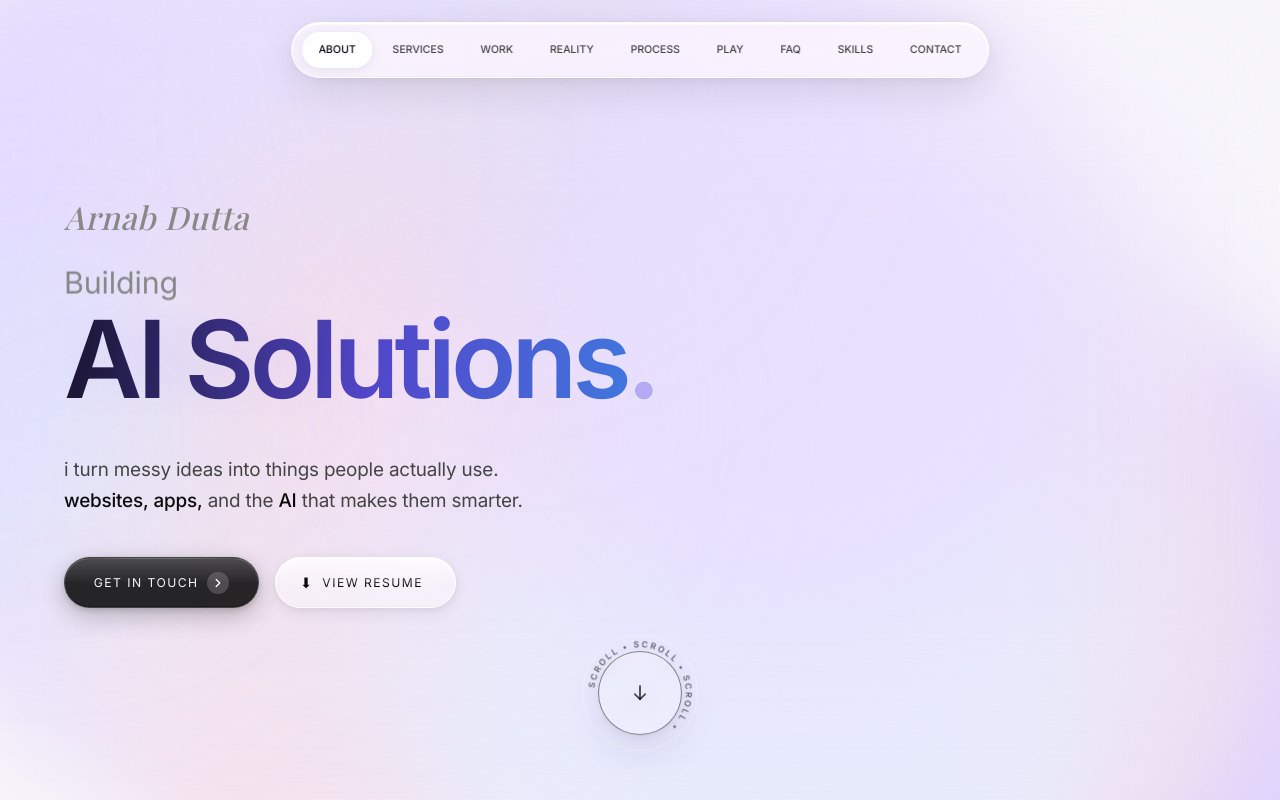
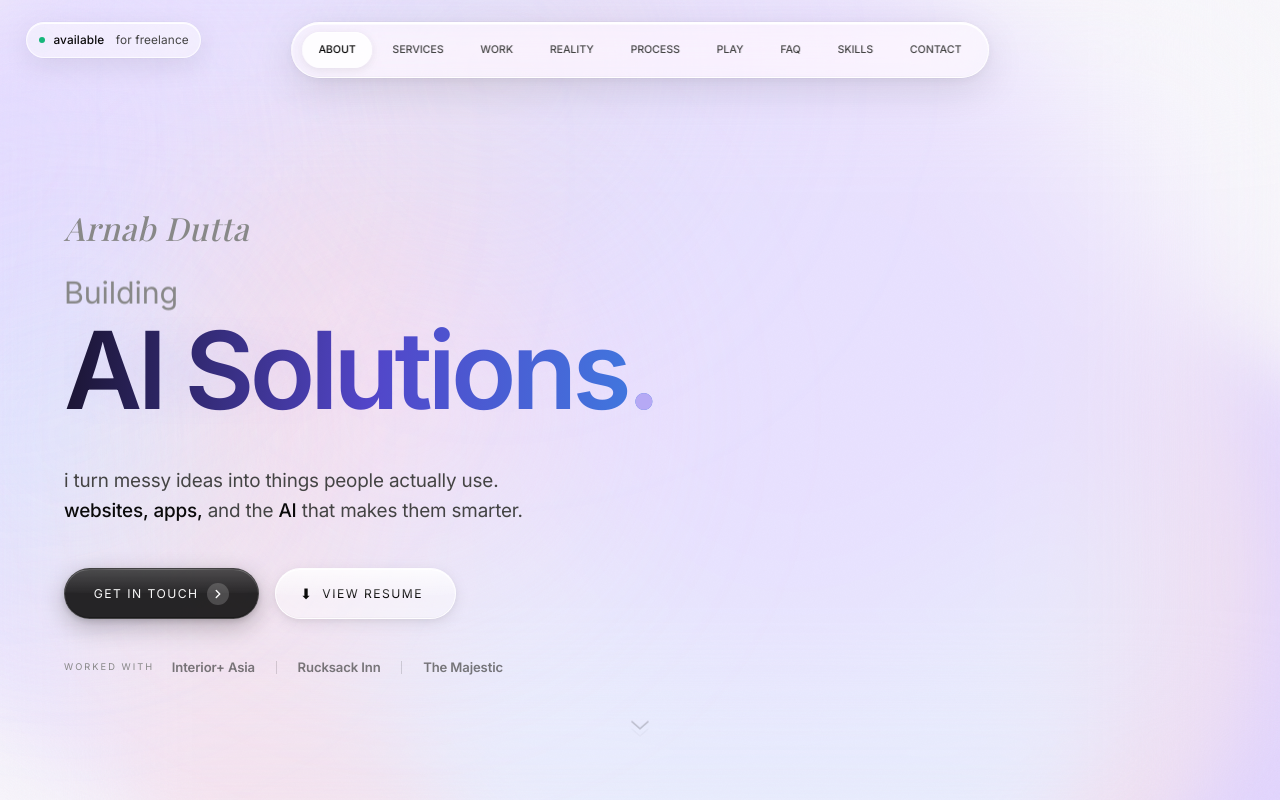
Before and after one commit to arnabxclusive/Portfolio-, a plain HTML site: page index.html in a window 1280 px wide. Shown: the top 800 px of the page. Drawn offline with nearby package versions, Linux system fonts and the light colour scheme; a web font is replaced by a local one.

Commit message:
Update hero section styles and add status indicator
Adjusted hero section padding and added hero status element with animations.

```diff
--- a/index.html
+++ b/index.html
@@ -252,7 +252,7 @@
     /* ── HERO ── */
     .hero {
       min-height: 100vh; display: flex; flex-direction: column;
-      justify-content: center; padding-top: 8rem; padding-bottom: 8rem; position: relative; overflow: hidden; z-index: 1;
+      justify-content: center; padding-top: 8rem; padding-bottom: 3rem; position: relative; overflow: hidden; z-index: 1;
     }
 
     /* ════════ SOFT PREMIUM HERO ════════ */
@@ -415,107 +415,105 @@
     .hero-cta--soft { opacity: 0; transform: translateY(14px); }
     .reveal .hero-cta--soft { opacity: 1; transform: none; transition: opacity 0.9s ease 0.85s, transform 0.9s cubic-bezier(0.19,1,0.22,1) 0.85s; }
 
+    /* ── availability chip ── */
+    /* ── availability chip (fixed at nav level) ── */
+    .hero-status {
+      position: fixed; top: 1.4rem; left: 1.6rem; z-index: 101;
+      display: inline-flex; align-items: center; gap: 0.5rem;
+      font-size: 0.74rem; letter-spacing: 0.01em; text-transform: none;
+      color: var(--fg-muted);
+      padding: 0.45rem 0.7rem 0.45rem 0.8rem; border-radius: 999px;
+      background: rgba(255,255,255,0.48);
+      backdrop-filter: blur(36px) saturate(200%); -webkit-backdrop-filter: blur(36px) saturate(200%);
+      border: 1px solid rgba(255,255,255,0.7);
+      box-shadow: inset 0 1px 0 rgba(255,255,255,0.9), 0 8px 28px rgba(0,0,0,0.08), 0 0 0 0.5px rgba(0,0,0,0.04);
+      opacity: 0; animation: softUp 0.9s cubic-bezier(0.16,1,0.3,1) 0.15s forwards;
+      transition: border-color 0.3s ease, box-shadow 0.3s ease;
+    }
+    .hero-status:hover { box-shadow: inset 0 1px 0 rgba(255,255,255,1), 0 12px 36px rgba(0,0,0,0.12), 0 0 0 0.5px rgba(0,0,0,0.06); }
+    .hero-status__dot {
+      width: 6px; height: 6px; border-radius: 50%;
+      background: #16b67a; position: relative; flex-shrink: 0;
+    }
+    .hero-status__dot::after {
+      content: ''; position: absolute; inset: -2px; border-radius: 50%;
+      background: #16b67a; opacity: 0.4;
+      animation: statusPulse 2.4s ease-out infinite;
+    }
+    .hero-status b { font-weight: 500; color: var(--fg); }
+    @keyframes statusPulse {
+      0% { transform: scale(0.7); opacity: 0.45; }
+      100% { transform: scale(2.6); opacity: 0; }
+    }
+    @media (max-width: 959px) {
+      .hero-status {
+        top: 1.5rem; left: 1.2rem;
+        font-size: 0.68rem; padding: 0.4rem 0.65rem 0.4rem 0.7rem;
+      }
+    }
+
+    /* ── proof / clickable logo links ── */
+    .hero-proof {
+      display: flex; align-items: center; flex-wrap: wrap; gap: 1.1rem;
+      margin-top: 2.4rem;
+      opacity: 0; animation: softUp 0.9s cubic-bezier(0.16,1,0.3,1) 1s forwards;
+    }
+    .hero-proof__label {
+      font-size: 0.58rem; letter-spacing: 0.22em; text-transform: uppercase;
+      color: var(--fg-subtle); white-space: nowrap;
+    }
+    .hero-proof__logos { display: flex; align-items: center; gap: 0.4rem 1.3rem; flex-wrap: wrap; }
+    .hero-proof__logos a {
+      font-size: 0.82rem; font-weight: 600; letter-spacing: -0.01em;
+      color: var(--fg-muted); opacity: 0.7; text-decoration: none;
+      position: relative; transition: opacity 0.3s ease, color 0.3s ease;
+    }
+    .hero-proof__logos a::after {
+      content: ''; position: absolute; left: 0; bottom: -3px; width: 100%; height: 1px;
+      background: currentColor; transform: scaleX(0); transform-origin: left;
+      transition: transform 0.32s cubic-bezier(0.22,1,0.36,1);
+    }
+    .hero-proof__logos a:hover { opacity: 1; color: var(--fg); }
+    .hero-proof__logos a:hover::after { transform: scaleX(1); }
+    .hero-proof__sep { width: 1px; height: 13px; background: rgba(10,10,10,0.14); }
+
+    /* ── scroll indicator: drifting double-chevron ── */
     .scroll-orbit {
       position: absolute;
       left: 50%;
-      bottom: clamp(2.4rem, 6vh, 4.5rem);
+      bottom: clamp(2.4rem, 6vh, 4rem);
       z-index: 3;
-      width: 118px;
-      height: 118px;
-      --scroll-orbit-hover-y: 0px;
-      --scroll-orbit-hover-scale: 1;
+      width: 26px;
+      height: 40px;
       transform: translateX(-50%);
-      color: rgba(10,10,10,0.82);
       opacity: 0;
       text-decoration: none;
-      border-radius: 50%;
-      animation: scrollOrbitEnter 0.9s cubic-bezier(0.16,1,0.3,1) 1.6s forwards,
-                 scrollOrbitFloat 4.8s cubic-bezier(0.45,0,0.2,1) 2.5s infinite;
-      transition: color 0.35s ease, transform 0.45s cubic-bezier(0.22,1,0.36,1);
-    }
-    .scroll-orbit::before {
-      content: '';
-      position: absolute;
-      inset: 17px;
-      border: 1px solid rgba(10,10,10,0.5);
-      border-radius: 50%;
-      background: rgba(255,255,255,0.16);
-      box-shadow:
-        inset 0 1px 0 rgba(255,255,255,0.75),
-        0 18px 38px rgba(86,74,145,0.12),
-        0 3px 10px rgba(10,10,10,0.05);
-      backdrop-filter: blur(10px);
-      -webkit-backdrop-filter: blur(10px);
-      transition: border-color 0.35s ease, box-shadow 0.35s ease, background 0.35s ease;
-    }
-    .scroll-orbit::after {
-      content: '';
-      position: absolute;
-      inset: 1px;
-      border-radius: 50%;
-      border: 1px solid rgba(255,255,255,0.42);
-      opacity: 0.8;
-    }
-    .scroll-orbit:hover {
-      color: rgba(10,10,10,0.96);
-      --scroll-orbit-hover-y: -2px;
-      --scroll-orbit-hover-scale: 1.025;
-    }
-    .scroll-orbit:hover::before {
-      border-color: rgba(10,10,10,0.72);
-      background: rgba(255,255,255,0.28);
-      box-shadow:
-        inset 0 1px 0 rgba(255,255,255,0.85),
-        0 22px 44px rgba(86,74,145,0.16),
-        0 4px 14px rgba(10,10,10,0.07);
-    }
-    .scroll-orbit svg {
-      display: block;
-      width: 100%;
-      height: 100%;
-      overflow: visible;
-    }
-    .scroll-orbit__text {
-      transform-origin: 60px 60px;
-      animation: scrollOrbitRotate 12s linear infinite;
-      will-change: transform;
-    }
-    .scroll-orbit__text text {
-      fill: rgba(10,10,10,0.6);
-      font-size: 8.7px;
-      font-weight: 600;
-      letter-spacing: 0.24em;
-      text-transform: uppercase;
-    }
-    .scroll-orbit__arrow {
-      position: absolute;
-      inset: 0;
-      display: flex;
-      align-items: center;
-      justify-content: center;
-      pointer-events: none;
-    }
-    .scroll-orbit__arrow svg {
-      width: 24px;
-      height: 24px;
-      filter: drop-shadow(0 5px 12px rgba(82,70,201,0.14));
+      color: rgba(10,10,10,0.55);
+      animation: scrollOrbitEnter 0.9s cubic-bezier(0.16,1,0.3,1) 1.6s forwards;
+      transition: transform 0.45s cubic-bezier(0.22,1,0.36,1), color 0.3s ease, opacity 0.4s ease;
+    }
+    .scroll-orbit svg { display: block; width: 100%; height: 100%; overflow: visible; }
+    .scroll-chev {
+      stroke: currentColor; stroke-width: 1.6;
+      stroke-linecap: round; stroke-linejoin: round; fill: none;
+    }
+    .scroll-chev--1 { animation: chevDrift 2.2s cubic-bezier(0.5,0,0.4,1) infinite; }
+    .scroll-chev--2 { animation: chevDrift 2.2s cubic-bezier(0.5,0,0.4,1) infinite 0.18s; }
+    .scroll-orbit:hover { color: rgba(10,10,10,0.9); transform: translateX(-50%) translateY(3px); }
+    .scroll-orbit.is-hidden { opacity: 0 !important; pointer-events: none; transform: translateX(-50%) translateY(10px); }
+
+    @keyframes chevDrift {
+      0% { opacity: 0; transform: translateY(-5px); }
+      35% { opacity: 1; }
+      70% { opacity: 1; transform: translateY(4px); }
+      100% { opacity: 0; transform: translateY(9px); }
     }
     @keyframes scrollOrbitEnter {
       from { opacity: 0; transform: translate(-50%, 12px); filter: blur(6px); }
       to { opacity: 1; transform: translate(-50%, 0); filter: blur(0); }
     }
-    @keyframes scrollOrbitFloat {
-      0%, 100% { transform: translateX(-50%) translateY(var(--scroll-orbit-hover-y)) scale(var(--scroll-orbit-hover-scale)); }
-      50% { transform: translateX(-50%) translateY(calc(8px + var(--scroll-orbit-hover-y))) scale(var(--scroll-orbit-hover-scale)); }
-    }
-    @keyframes scrollOrbitRotate {
-      to { transform: rotate(360deg); }
-    }
     @media (max-width: 640px) {
-      .scroll-orbit { width: 96px; height: 96px; bottom: 1.45rem; }
-      .scroll-orbit::before { inset: 14px; }
-      .scroll-orbit__text text { font-size: 9.2px; letter-spacing: 0.2em; }
-      .scroll-orbit__arrow svg { width: 21px; height: 21px; }
+      .scroll-orbit { width: 22px; height: 34px; bottom: 1.45rem; }
     }
 
     @keyframes softUp {
@@ -534,7 +532,8 @@
       .hero-cta--soft { opacity: 1 !important; transform: none !important; }
       .scroll-orbit, .scroll-orbit * { animation: none !important; opacity: 1 !important; }
       .scroll-orbit, .scroll-orbit:hover { transform: translateX(-50%) !important; }
-      .scroll-orbit__text { transform: none !important; }
+      .scroll-chev--2 { opacity: 0.55 !important; }
+      .hero-status__dot::after { animation: none !important; opacity: 0 !important; }
     }
     .hero-split { display: flex; flex-direction: column; gap: 4rem; }
     @media (min-width: 1024px) {
@@ -987,6 +986,8 @@
   </ul>
 </nav>
 
+<span class="hero-status"><span class="hero-status__dot"></span><b>available</b>&nbsp;for freelance</span>
+
 <section class="hero hero--soft">
   <div class="mesh" aria-hidden="true">
     <span class="mesh-blob mb1"></span>
@@ -1019,24 +1020,23 @@
 	      <a href="#contact" class="btn-primary"><span class="btn-label">Get in touch</span><span class="btn-chevron"><svg width="14" height="14" viewBox="0 0 24 24" fill="none" stroke="currentColor" stroke-width="2.5" stroke-linecap="round" stroke-linejoin="round"><polyline points="9 18 15 12 9 6"/></svg></span></a>
 	      <a href="https://drive.google.com/file/d/1-EEWymQsCb_EdP1TglGtTajgtSKSaVPw/view?usp=drivesdk" target="_blank" rel="noopener" class="btn-resume"><span class="resume-icon">⬇︎</span>View Resume</a>
 	    </div>
+
+	    <div class="hero-proof">
+	      <span class="hero-proof__label">worked with</span>
+	      <div class="hero-proof__logos">
+	        <a href="https://interiorplus.asia" target="_blank" rel="noopener">Interior+ Asia</a>
+	        <span class="hero-proof__sep"></span>
+	        <a href="https://rucksackinn.com" target="_blank" rel="noopener">Rucksack Inn</a>
+	        <span class="hero-proof__sep"></span>
+	        <a href="https://www.majesticmalacca.com" target="_blank" rel="noopener">The Majestic</a>
+	      </div>
+	    </div>
 	  </div>
 	  <a class="scroll-orbit" href="#about" aria-label="Scroll to About section">
-	    <svg viewBox="0 0 120 120" aria-hidden="true">
-	      <defs>
-	        <path id="scrollOrbitPath" d="M60 13.5a46.5 46.5 0 1 1 0 93a46.5 46.5 0 1 1 0-93" />
-	      </defs>
-	      <g class="scroll-orbit__text">
-	        <text>
-	          <textPath href="#scrollOrbitPath" startOffset="50%" text-anchor="middle">SCROLL • SCROLL • SCROLL •</textPath>
-	        </text>
-	      </g>
+	    <svg viewBox="0 0 26 40" aria-hidden="true">
+	      <polyline class="scroll-chev scroll-chev--1" points="5 14 13 21 21 14" />
+	      <polyline class="scroll-chev scroll-chev--2" points="5 22 13 29 21 22" />
 	    </svg>
-	    <span class="scroll-orbit__arrow" aria-hidden="true">
-	      <svg viewBox="0 0 24 24" fill="none" stroke="currentColor" stroke-width="1.65" stroke-linecap="round" stroke-linejoin="round">
-	        <path d="M12 4.8v13.4" />
-	        <path d="m6.8 13 5.2 5.2 5.2-5.2" />
-	      </svg>
-	    </span>
 	  </a>
 	</section>
 
@@ -1518,10 +1518,12 @@ document.querySelectorAll('.glass-card').forEach(card => {
 /* ─── SCROLL PROGRESS ─── */
 (function(){
   const bar = document.getElementById('scroll-progress');
+  const arrow = document.querySelector('.scroll-orbit');
   window.addEventListener('scroll', () => {
     const total = document.body.scrollHeight - window.innerHeight;
     const pct   = total > 0 ? (window.scrollY / total) * 100 : 0;
     bar.style.width = pct + '%';
+    if (arrow) arrow.classList.toggle('is-hidden', window.scrollY > 80);
   }, { passive: true });
 })();
 
```
